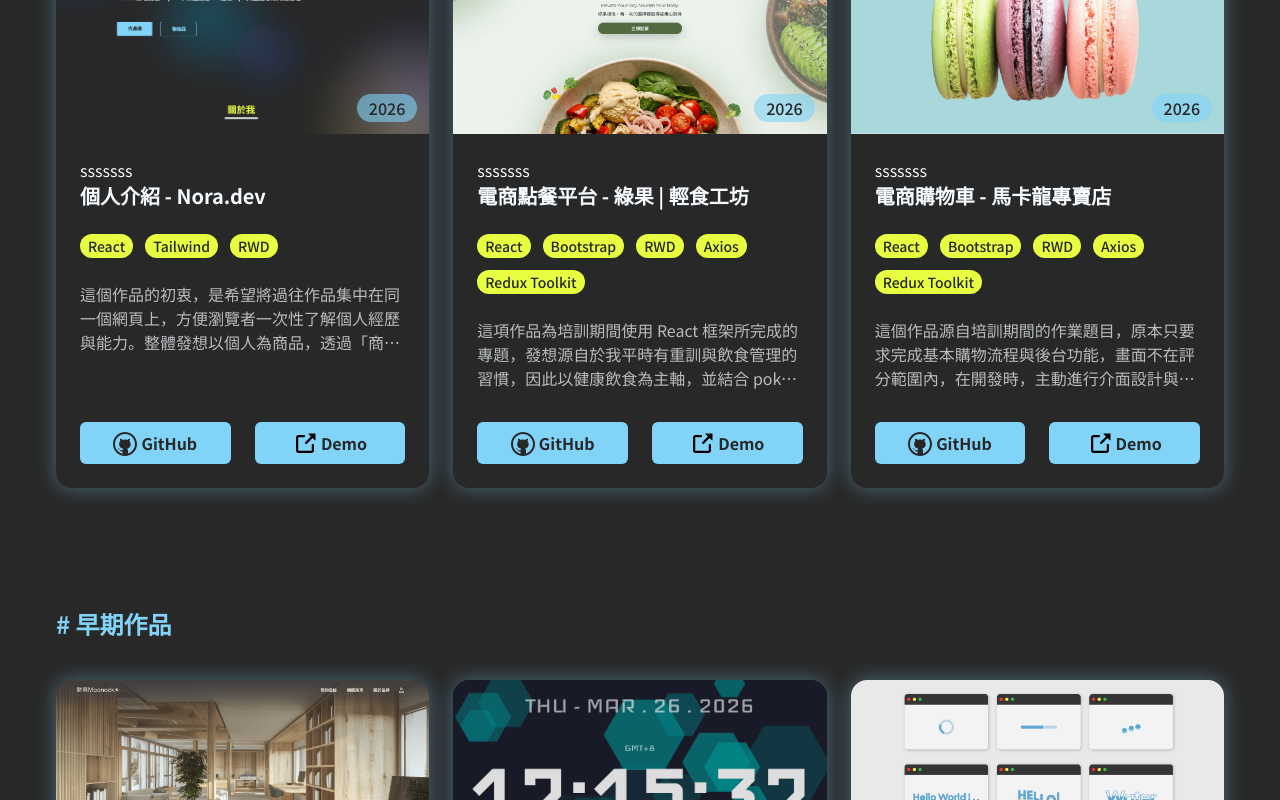
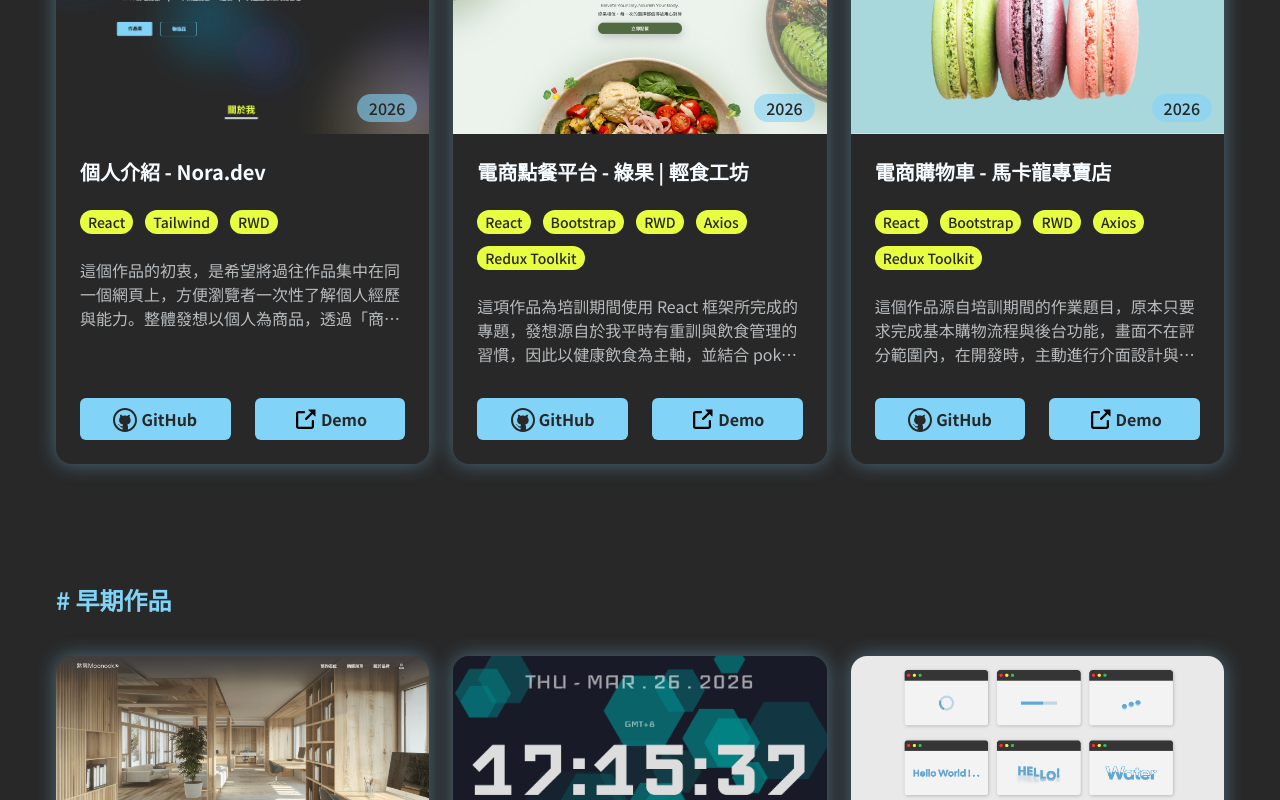
Before and after one commit to 0811nora/portfolio-noraDev, a React (Vite) app: page / in a window 1280 px wide. Shown: the part 2480-3280 px from the top of the page. Built offline with nearby package versions, Linux system fonts and the light colour scheme.

Commit message:
fix:移除多餘的文字

```diff
--- a/jsconfig.json
+++ b/jsconfig.json
@@ -1,6 +1,5 @@
 {
   "compilerOptions": {
-    "baseUrl": ".",
     "paths": {
       "@/*": ["./src/*"]
     }
--- a/src/components/ProjectCard.jsx
+++ b/src/components/ProjectCard.jsx
@@ -13,7 +13,6 @@ const ProjectCard = ({ data, handleIsOpen }) => {
           </span>
         </div>
         <div className="flex flex-1 flex-col justify-between p-6">
-          sssssss
           <div className="flex-1">
             <h5 className="mb-6 text-xl font-bold">{data.title}</h5>
             <div className="mb-6 flex flex-wrap gap-3">
```
